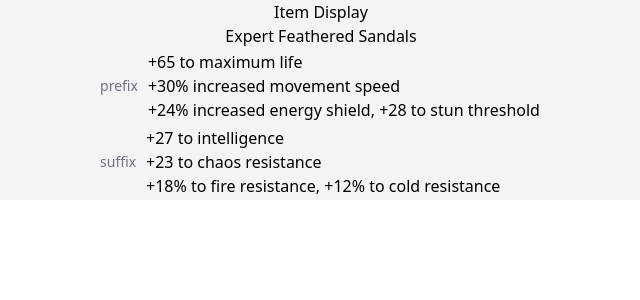
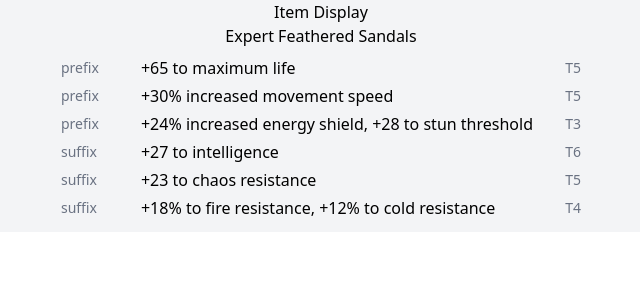
Before and after one commit to JefrDev/VaalSimulator, a React (Vite) app in the folder vaal_simulator/: page / in a window 1280 px wide. Shown: the top 300 px of the page, without its empty margins (319-959 px from the left). Built offline with nearby package versions, Linux system fonts and the light colour scheme.

Commit message:
styling changed

```diff
--- a/vaal_simulator/src/components/ItemDisplay.tsx
+++ b/vaal_simulator/src/components/ItemDisplay.tsx
@@ -42,31 +42,27 @@ export const ItemDisplay = () => {
     <div className="flex flex-col items-center bg-gray-100">
       <h1>Item Display</h1>
       <h2>{item?.itemName}</h2>
-      <div>
-        <div className="flex">
-          <span className="text-sm text-gray-500 self-center mr-2">prefix</span>
-          <div className="p-0.5">
-            {item?.prefixes.map((prefix, index) => (
-              <div key={`prefix-${index}`}>
-                {isHybridAffix(prefix)
-                  ? getFullTextHybrid(prefix.text, prefix.value)
-                  : getFulltext(prefix.text, prefix.value)}
+      <div className="p-2">
+        {item &&
+          [
+            ...item.prefixes.map((p) => ({ ...p, type: "prefix" })),
+            ...item.suffixes.map((s) => ({ ...s, type: "suffix" })),
+          ].map((affix, index) => (
+            <div
+              key={`affix-${index}`}
+              className="flex justify-between w-full items-center mb-1"
+            >
+              <span className="text-sm text-gray-500 w-20">{affix.type}</span>
+              <div className="flex-1">
+                {isHybridAffix(affix)
+                  ? getFullTextHybrid(affix.text, affix.value)
+                  : getFulltext(affix.text, affix.value)}
               </div>
-            ))}
-          </div>
-        </div>
-        <div className="flex">
-          <span className="text-sm text-gray-500 self-center mr-2">suffix</span>
-          <div className="p-0.5">
-            {item?.suffixes.map((suffix, index) => (
-              <div key={`suffix-${index}`}>
-                {isHybridAffix(suffix)
-                  ? getFullTextHybrid(suffix.text, suffix.value)
-                  : getFulltext(suffix.text, suffix.value)}
-              </div>
-            ))}
-          </div>
-        </div>
+              <span className="text-sm text-gray-500 w-12 text-right">
+                T{affix.tier}
+              </span>
+            </div>
+          ))}
       </div>
     </div>
   );
```
